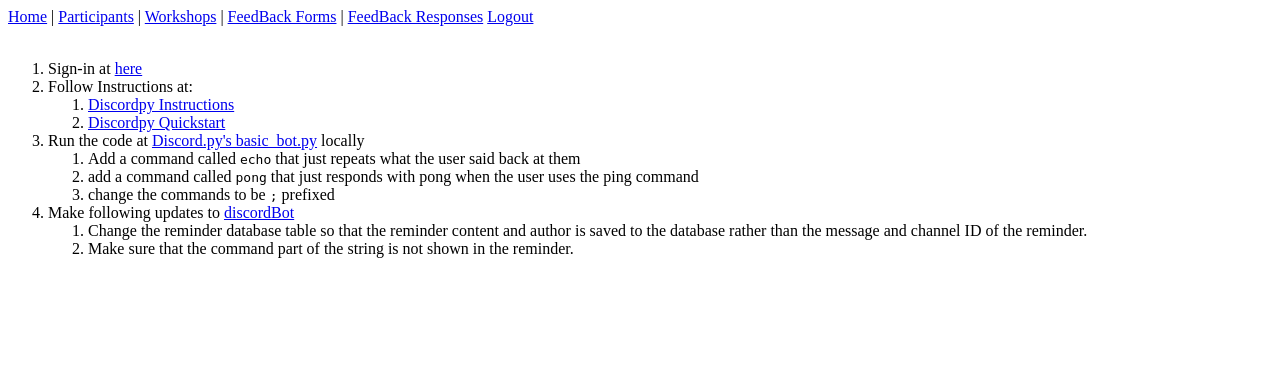
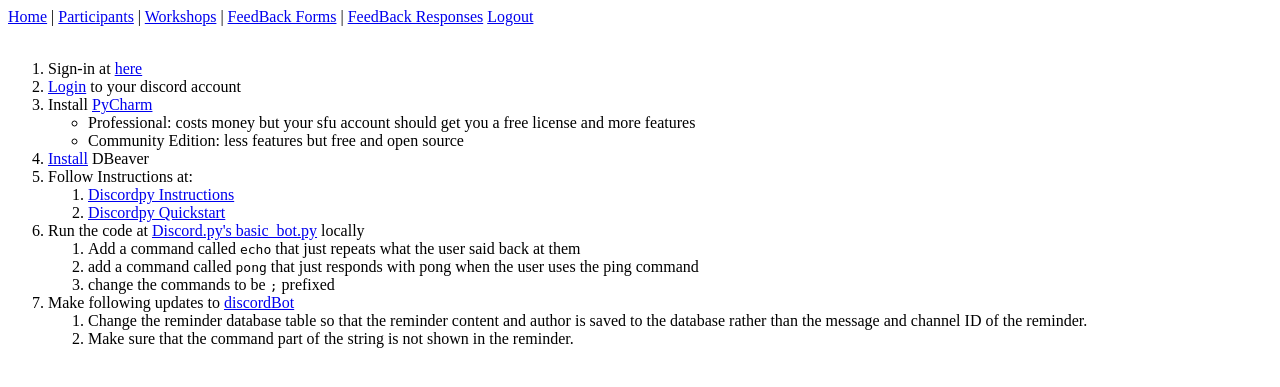
Before and after one commit to WorkshopForDummies/website, a Django app: template wfdsite/wfd/templates/workshop_instructions/2024_6_17_Python.html in a window 1280 px wide. Shown: the top 387 px of the page. Run offline with Django 5.2, Linux system fonts and the light colour scheme; the template is opened without the code that fills it, so the values that code supplies are empty.

Commit message:
adding more instructions

```diff
--- a/wfdsite/wfd/templates/workshop_instructions/2024_6_17_Python.html
+++ b/wfdsite/wfd/templates/workshop_instructions/2024_6_17_Python.html
@@ -2,6 +2,14 @@
 
 <ol>
     <li>Sign-in at <a href="https://wfd.modernneo.com/signin/{{ workshop_id }}">here</a></li>
+    <li><a href="https://discord.com/">Login</a> to your discord account</li>
+    <li>Install <a href="https://www.jetbrains.com/pycharm/download/other.html">PyCharm</a>
+        <ul>
+            <li>Professional: costs money but your sfu account should get you a free license and more features</li>
+            <li>Community Edition: less features but free and open source</li>
+        </ul>
+    </li>
+    <li><a href="https://dbeaver.io/">Install</a> DBeaver</li>
     <li>Follow Instructions at:
         <ol>
             <li><a href="https://discordpy.readthedocs.io/en/stable/intro.html" target="_blank" >Discordpy Instructions</a></li>
```
